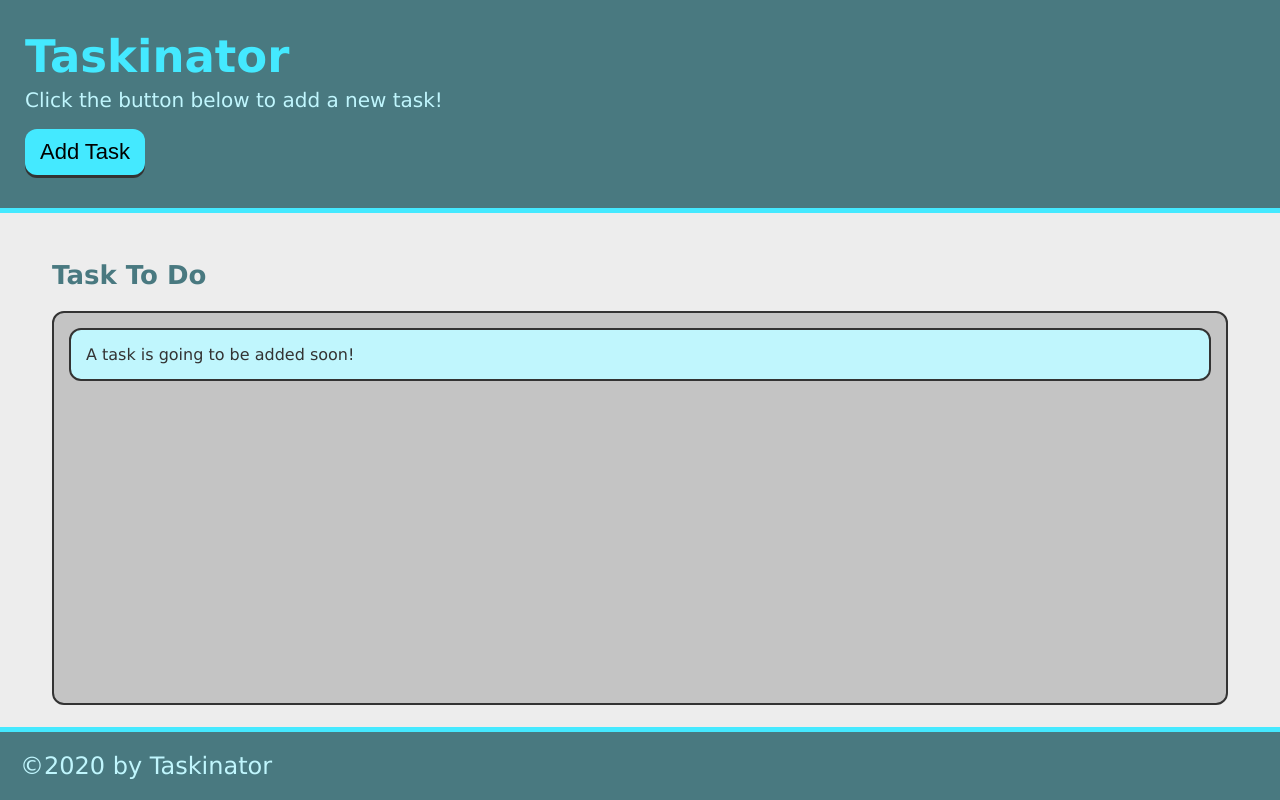
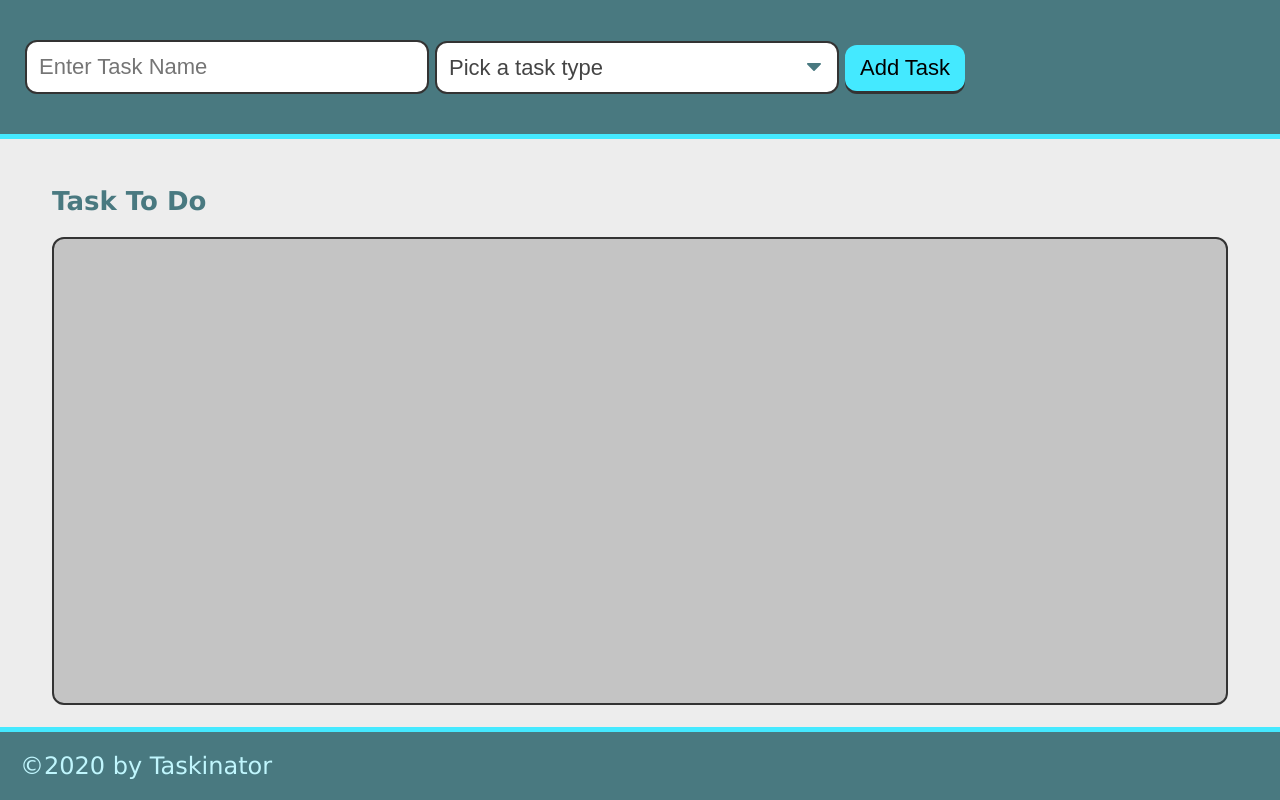
Before and after one commit to 1Kingslayer/taskinator, a plain HTML site: page index.html in a window 1280 px wide. Drawn offline with Linux system fonts and the light colour scheme.

Commit message:
added options and form to create task in html

```diff
--- a/index.html
+++ b/index.html
@@ -13,16 +13,29 @@
 
 <body>
     <header>
-         <h1 class="page-title">Taskinator</h1>
-         <p>Click the button below to add a new task!</p>
-         <button class="btn" id="save-task">Add Task</button>
+        <form id="task-form">
+            <div class="form-group">
+              <input type="text" name="task-name" class="text-input" placeholder="Enter Task Name" />
+            </div>
+            <div class="form-group">
+              <select name="task-type" class="select-dropdown">
+                <option value="" disabled selected>Pick a task type</option>
+                <option value="Print">Print</option>
+                <option value="Web">Web</option>
+                <option value="Mobile">Mobile</option>
+              </select>
+            </div>
+            <div class="form-group">
+              <button class="btn" id="save-task" type="submit">Add Task</button>
+            </div>
+          </form>
     </header>
 
     <main class="page-content">
         <section class="task-list-wrapper">
             <h2 class="list-title">Task To Do</h2>
             <ul class="task-list" id="task-to-do">
-                <li class="task-item"> A task is going to be added soon!</li>
+
             </ul>
         </section>
     </main>
```
